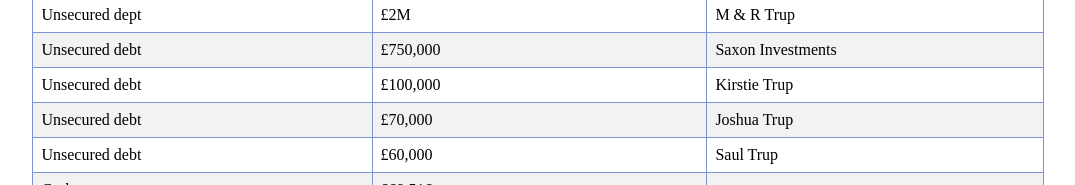
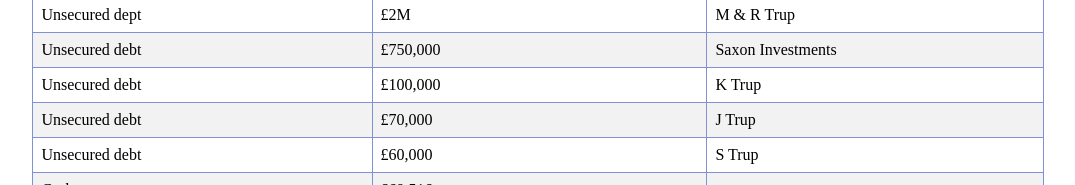
Before and after one commit to Azikcapital/.github.io, a plain HTML site: page index.html in a window 1280 px wide. Shown: the part 615-800 px from the top of the page, without its empty margins (102-1177 px from the left). Drawn offline with Linux system fonts and the light colour scheme.

Commit message:
Add files via upload

```diff
--- a/index.html
+++ b/index.html
@@ -165,21 +165,21 @@
         <tr>
             <td>Unsecured debt</td>
             <td>£100,000 </td>
-            <td>Kirstie Trup</td>
+            <td>K Trup</td>
 
 
         </tr>
         <tr>
             <td>Unsecured debt</td>
             <td>£70,000 </td>
-            <td>Joshua Trup</td>
+            <td>J Trup</td>
 
 
         </tr>
         <tr>
             <td>Unsecured debt</td>
             <td>£60,000 </td>
-            <td>Saul Trup</td>
+            <td>S Trup</td>
 
 
         </tr>
```
